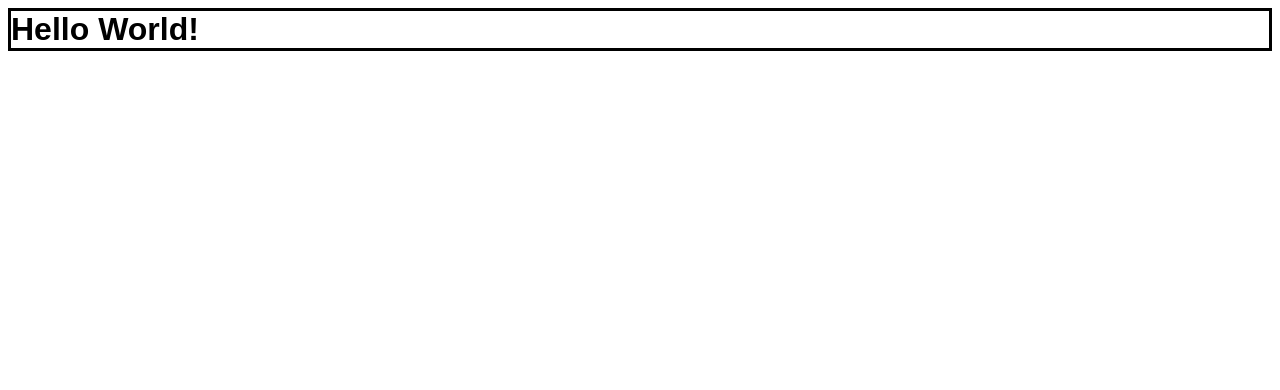
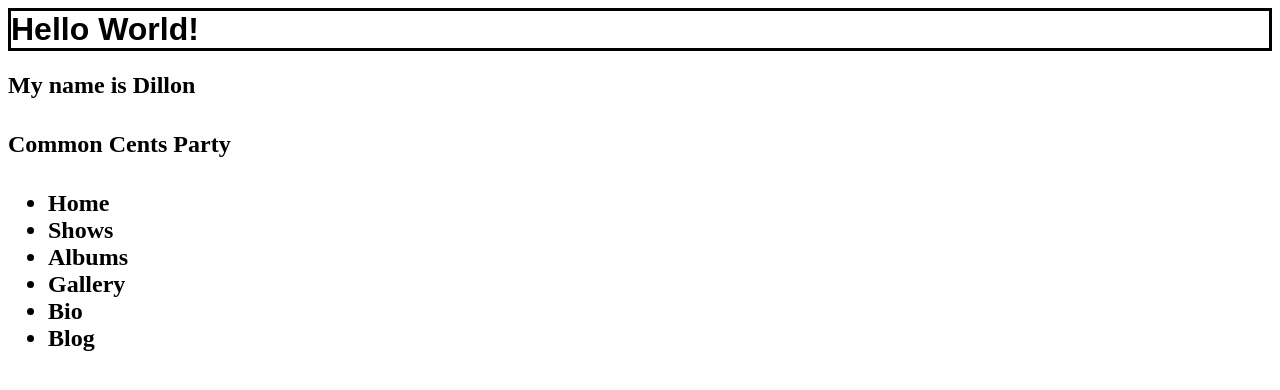
Before and after one commit to dmccloud/my-project, a plain HTML site: page index.html in a window 1280 px wide. Drawn offline with Linux system fonts and the light colour scheme.

Commit message:
Update index.html

```diff
--- a/index.html
+++ b/index.html
@@ -1,2 +1,18 @@
 <link rel="stylesheet" type="text/css" href="my-project/style.css"/>
-<h1>Hello World!</h1>
+<body>
+  <h1>Hello World!</h1>
+  <h2>My name is Dillon<h2>
+   <div class="container">
+      <div class="nav">
+        <h4>Common Cents Party</h4>
+        <ul>
+          <li>Home</li>
+          <li>Shows</li>
+          <li>Albums</li>
+          <li>Gallery</li>
+          <li>Bio</li>
+          <li>Blog</li>
+        </ul>
+      </div>
+    </div>
+</body>
```
